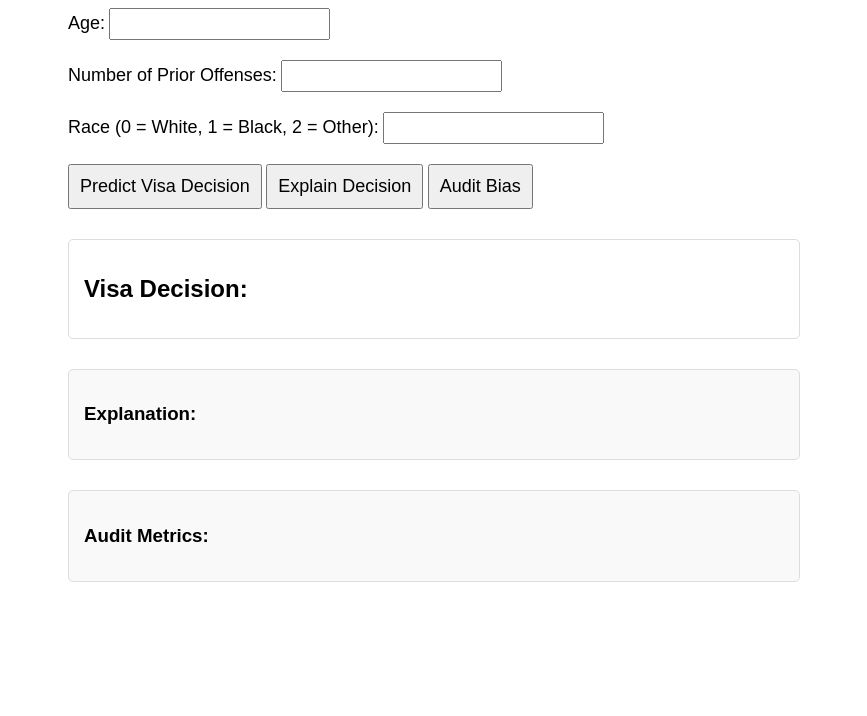
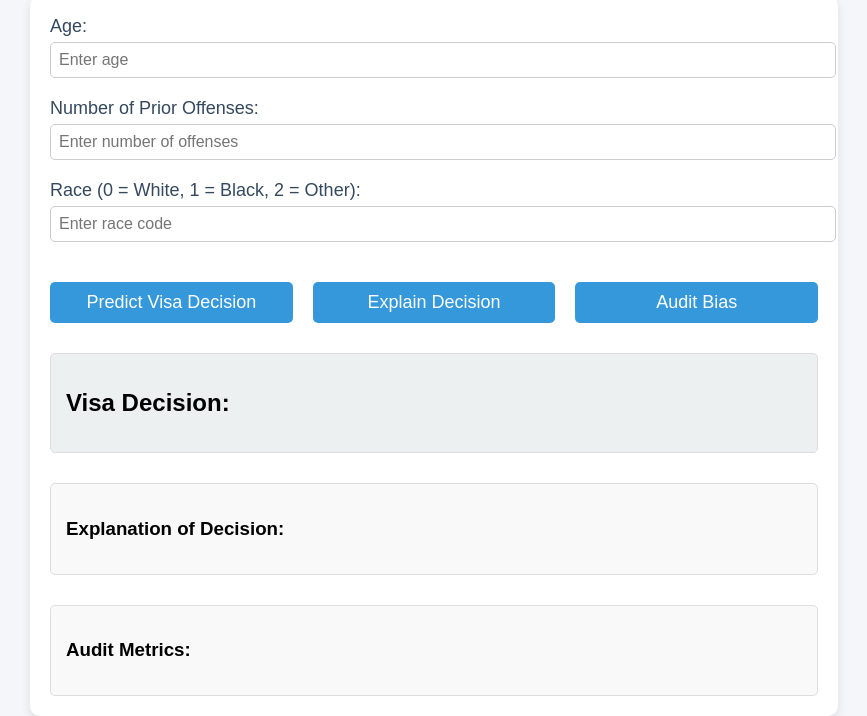
Before and after one commit to omerremogit/immigration_bias_frontend, a plain HTML site: page index.html in a window 1280 px wide. Shown: the part 102-818 px from the top of the page, without its empty margins (206-1073 px from the left). Drawn offline with Linux system fonts and the light colour scheme.

Commit message:
Update index.html

```diff
--- a/index.html
+++ b/index.html
@@ -6,76 +6,115 @@
   <title>Immigration Visa Bias Auditing</title>
   <style>
     body {
-      font-family: Arial, sans-serif;
-      margin: 20px;
-      padding: 10px;
+      font-family: 'Arial', sans-serif;
+      background-color: #f4f6f9;
+      margin: 0;
+      padding: 0;
     }
     h1 {
       text-align: center;
+      margin-top: 40px;
+      color: #2c3e50;
     }
     .container {
       width: 60%;
       margin: 0 auto;
+      padding: 20px;
+      background-color: #fff;
+      border-radius: 10px;
+      box-shadow: 0 4px 10px rgba(0, 0, 0, 0.1);
     }
     .input-section {
       margin-bottom: 20px;
     }
     label, button {
       font-size: 18px;
+      color: #34495e;
     }
     input {
-      padding: 5px;
+      padding: 8px;
       font-size: 16px;
+      width: 100%;
+      margin-top: 5px;
+      border-radius: 5px;
+      border: 1px solid #ccc;
     }
     button {
-      padding: 10px;
+      padding: 10px 20px;
       font-size: 18px;
       cursor: pointer;
+      background-color: #3498db;
+      color: #fff;
+      border: none;
+      border-radius: 5px;
+      width: 100%;
+      margin-top: 20px;
+      transition: background-color 0.3s;
     }
-    #result, #explanation, #audit {
+    button:hover {
+      background-color: #2980b9;
+    }
+    .result, .explanation, .audit {
       margin-top: 30px;
       padding: 15px;
       border: 1px solid #ddd;
       border-radius: 5px;
+      background-color: #ecf0f1;
     }
-    #audit, #explanation {
+    .explanation, .audit {
       background-color: #f9f9f9;
+    }
+    .metrics {
+      font-size: 16px;
+      margin-top: 15px;
+      line-height: 1.5;
+    }
+    .explanation p, .audit p {
+      font-size: 16px;
+    }
+    .button-container {
+      display: flex;
+      gap: 20px;
+    }
+    .button-container button {
+      width: 32%;
     }
   </style>
 </head>
 <body>
+
   <h1>Immigration Visa Bias Auditing</h1>
 
   <div class="container">
     <div class="input-section">
       <label for="age">Age:</label>
-      <input type="number" id="age" name="age" required>
+      <input type="number" id="age" name="age" required placeholder="Enter age">
     </div>
     <div class="input-section">
       <label for="priorsCount">Number of Prior Offenses:</label>
-      <input type="number" id="priorsCount" name="priorsCount" required>
+      <input type="number" id="priorsCount" name="priorsCount" required placeholder="Enter number of offenses">
     </div>
     <div class="input-section">
       <label for="race">Race (0 = White, 1 = Black, 2 = Other):</label>
-      <input type="number" id="race" name="race" required>
+      <input type="number" id="race" name="race" required placeholder="Enter race code">
     </div>
 
-    <div>
+    <div class="button-container">
       <button id="predictButton">Predict Visa Decision</button>
       <button id="explainButton">Explain Decision</button>
       <button id="auditButton">Audit Bias</button>
     </div>
 
-    <div id="result">
+    <div class="result">
       <h2>Visa Decision: <span id="decision"></span></h2>
     </div>
 
-    <div id="explanation">
-      <h3>Explanation:</h3>
+    <div class="explanation">
+      <h3>Explanation of Decision:</h3>
       <p id="explanationText"></p>
     </div>
 
-    <div id="audit">
+    <div class="audit">
       <h3>Audit Metrics:</h3>
       <p id="auditMetrics"></p>
     </div>
@@ -124,8 +163,8 @@
 
       const data = await response.json();
 
-      // Simplify explanation for users
-      let explanationText = "The explanation for the decision is based on the following criteria:\n\n";
+      // Include decision in explanation
+      let explanationText = `Visa Decision: ${data.visa_decision}\n\nExplanation for the decision:\n\n`;
       data.explanation.forEach(([rule, importance]) => {
         explanationText += `${rule} (Impact: ${importance > 0 ? "Positive" : "Negative"})\n`;
       });
```
